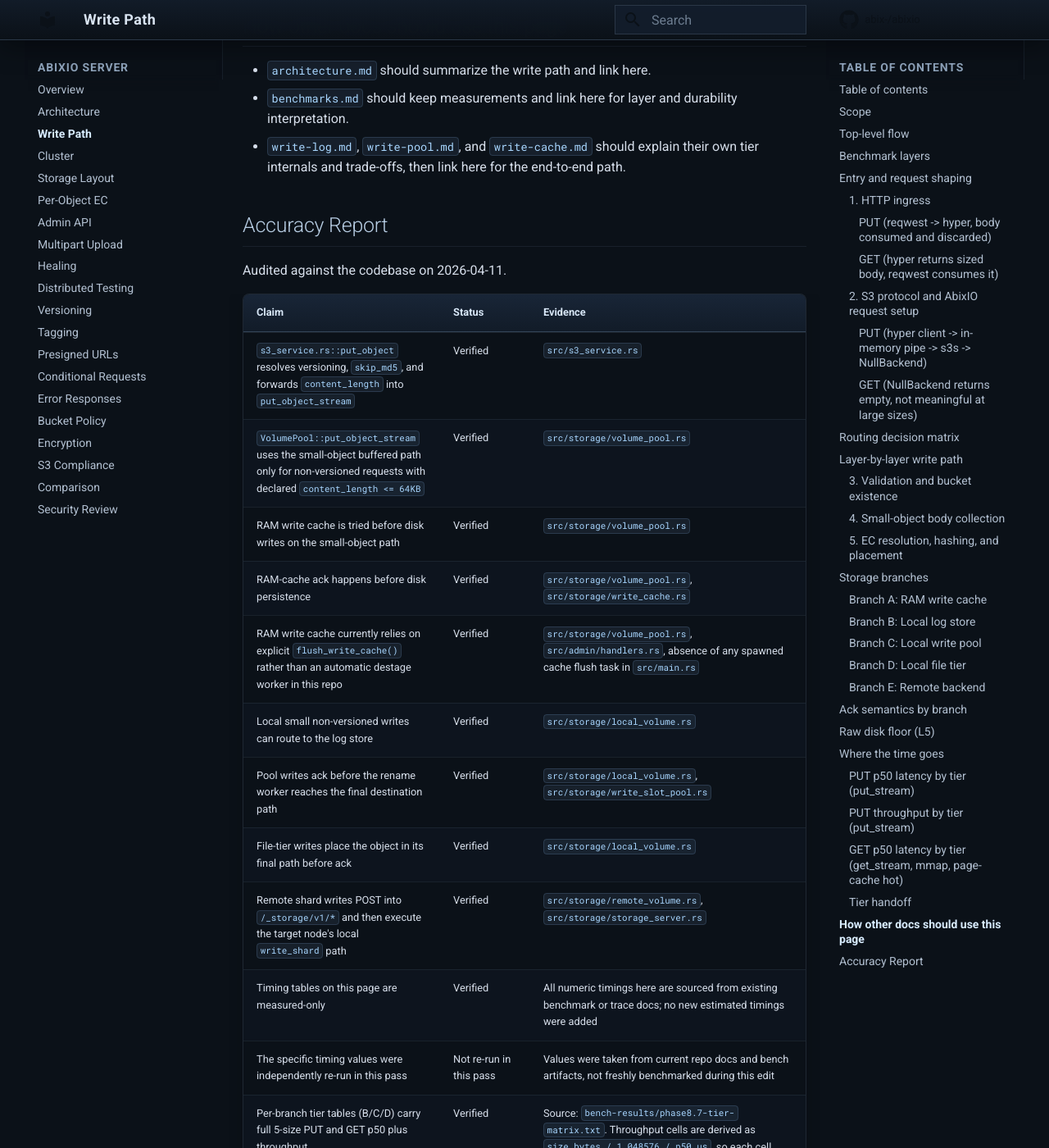
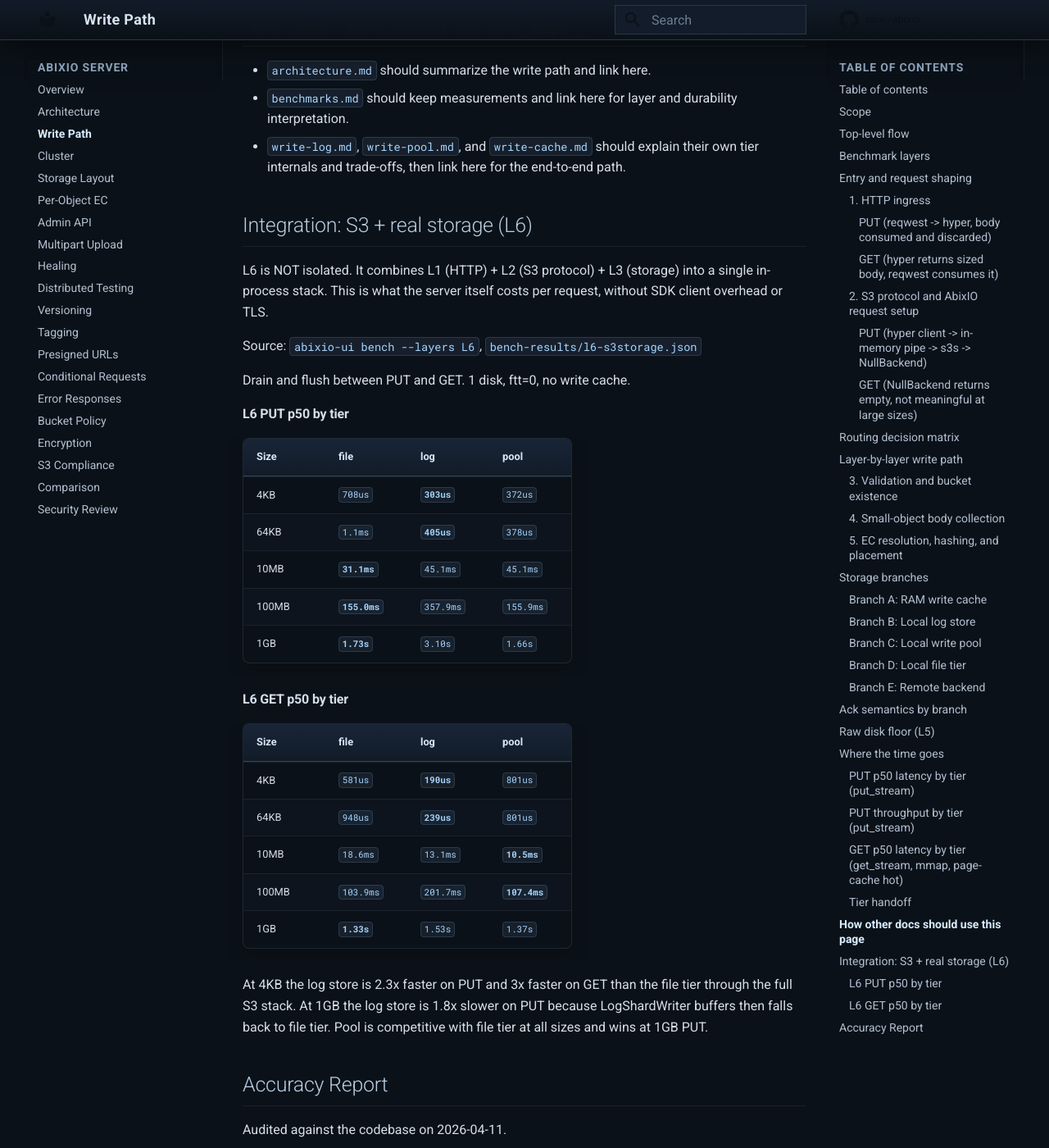
Before and after one commit to abix-/abixio, an MkDocs documentation site: the page built from docs/write-path.md, in a window 1280 px wide and 1400 px high, scrolled down 16956 px. Shown: the whole window at 82% size. Built offline with MkDocs 1.6.1 and Material for MkDocs 9.7.7, drawn with Linux system fonts in a browser that asks for light colours; comment, search, counter and statistics services are not loaded.

Commit message:
add L6 S3+storage integration numbers to write-path.md

```diff
--- a/docs/write-path.md
+++ b/docs/write-path.md
@@ -607,6 +607,42 @@ from the in-memory index + mmap segment (no directory traversal).
   their own tier internals and trade-offs, then link here for the
   end-to-end path.
 
+## Integration: S3 + real storage (L6)
+
+L6 is NOT isolated. It combines L1 (HTTP) + L2 (S3 protocol) + L3
+(storage) into a single in-process stack. This is what the server
+itself costs per request, without SDK client overhead or TLS.
+
+Source: `abixio-ui bench --layers L6`, `bench-results/l6-s3storage.json`
+
+Drain and flush between PUT and GET. 1 disk, ftt=0, no write cache.
+
+#### L6 PUT p50 by tier
+
+| Size | file | log | pool |
+|---|---|---|---|
+| 4KB | `708us` | **`303us`** | `372us` |
+| 64KB | `1.1ms` | **`405us`** | `378us` |
+| 10MB | **`31.1ms`** | `45.1ms` | `45.1ms` |
+| 100MB | **`155.0ms`** | `357.9ms` | `155.9ms` |
+| 1GB | **`1.73s`** | `3.10s` | `1.66s` |
+
+#### L6 GET p50 by tier
+
+| Size | file | log | pool |
+|---|---|---|---|
+| 4KB | `581us` | **`190us`** | `801us` |
+| 64KB | `948us` | **`239us`** | `801us` |
+| 10MB | `18.6ms` | `13.1ms` | **`10.5ms`** |
+| 100MB | `103.9ms` | `201.7ms` | **`107.4ms`** |
+| 1GB | **`1.33s`** | `1.53s` | `1.37s` |
+
+At 4KB the log store is 2.3x faster on PUT and 3x faster on GET
+than the file tier through the full S3 stack. At 1GB the log store
+is 1.8x slower on PUT because LogShardWriter buffers then falls
+back to file tier. Pool is competitive with file tier at all sizes
+and wins at 1GB PUT.
+
 ## Accuracy Report
 
 Audited against the codebase on 2026-04-11.
```
